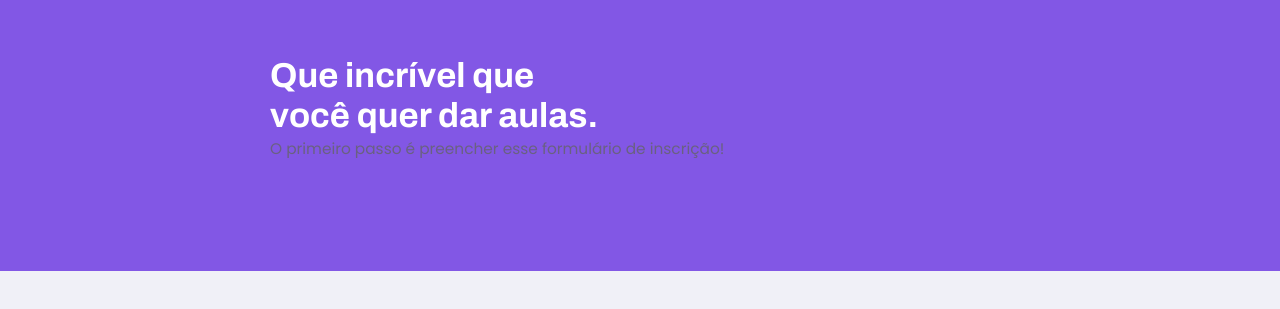
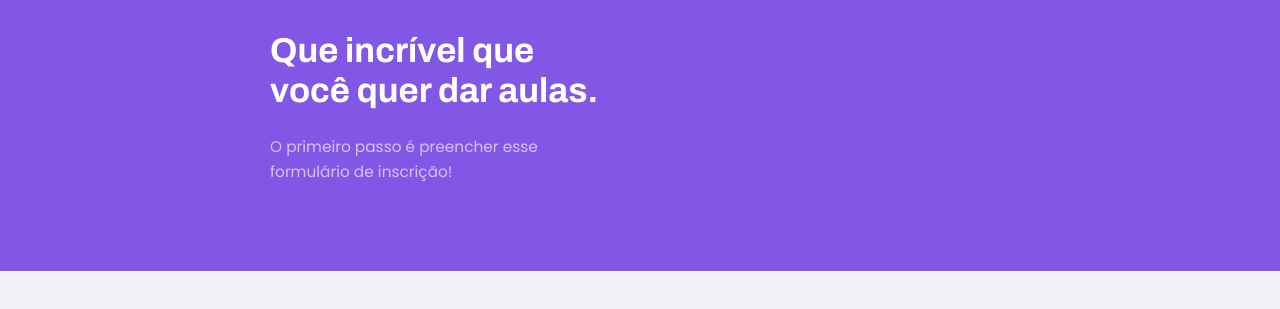
Before and after one commit to Raymw1/proffy, a plain HTML site: page give-classes.html in a window 1280 px wide. Shown: the part 69-378 px from the top of the page. Drawn offline with Linux system fonts and the light colour scheme.

Commit message:
Style in Header p

```diff
--- a/styles/partials/header.css
+++ b/styles/partials/header.css
@@ -38,6 +38,14 @@
     color: var(--color-title-in-primary);
 }
 
+.page-header .header-content p {
+    max-width: 30rem;
+    font-size: 1.6rem;
+    line-height: 2.6rem;
+    color: var(--color-text-in-primary);
+    margin-top: 2.4rem;
+}
+
 @media (min-width: 700px) {
     .page-header {
         height: 340px;
```
